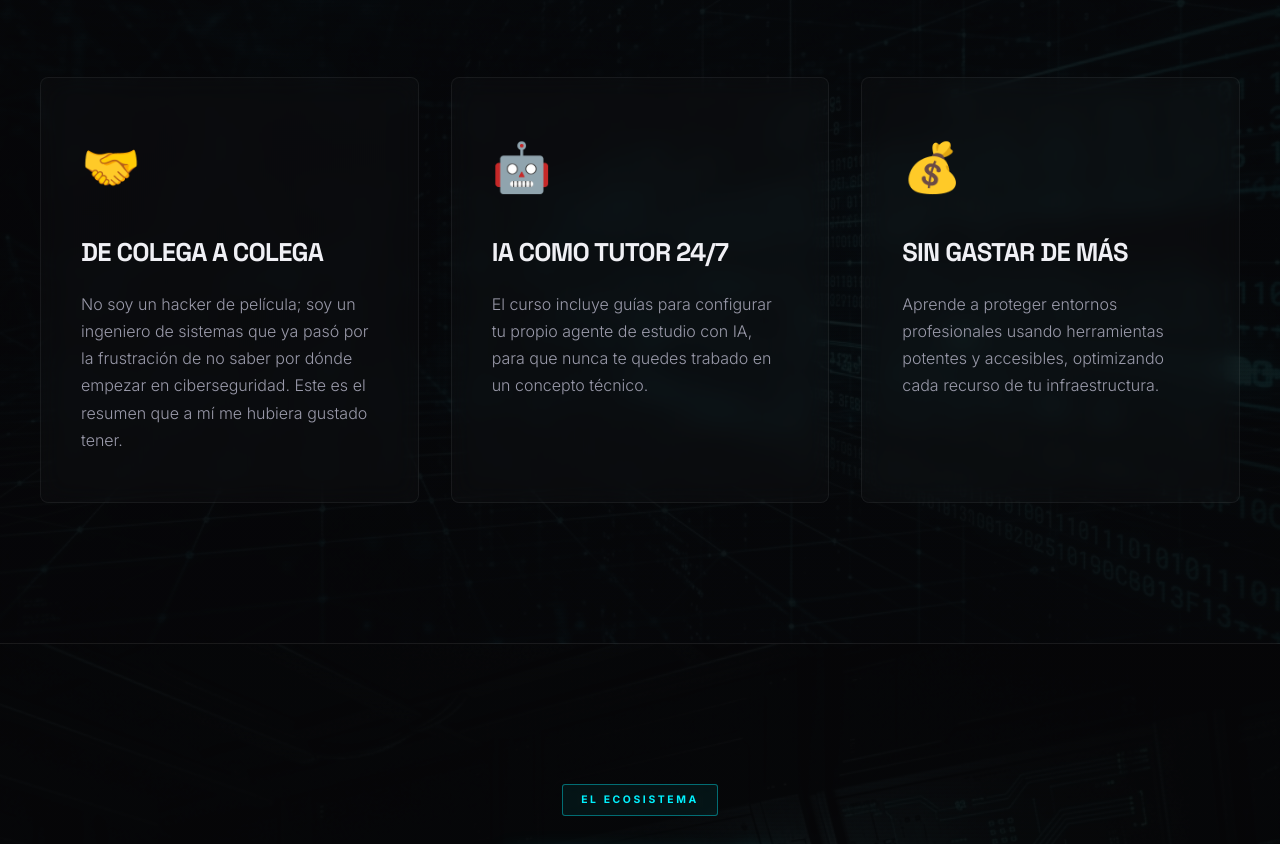
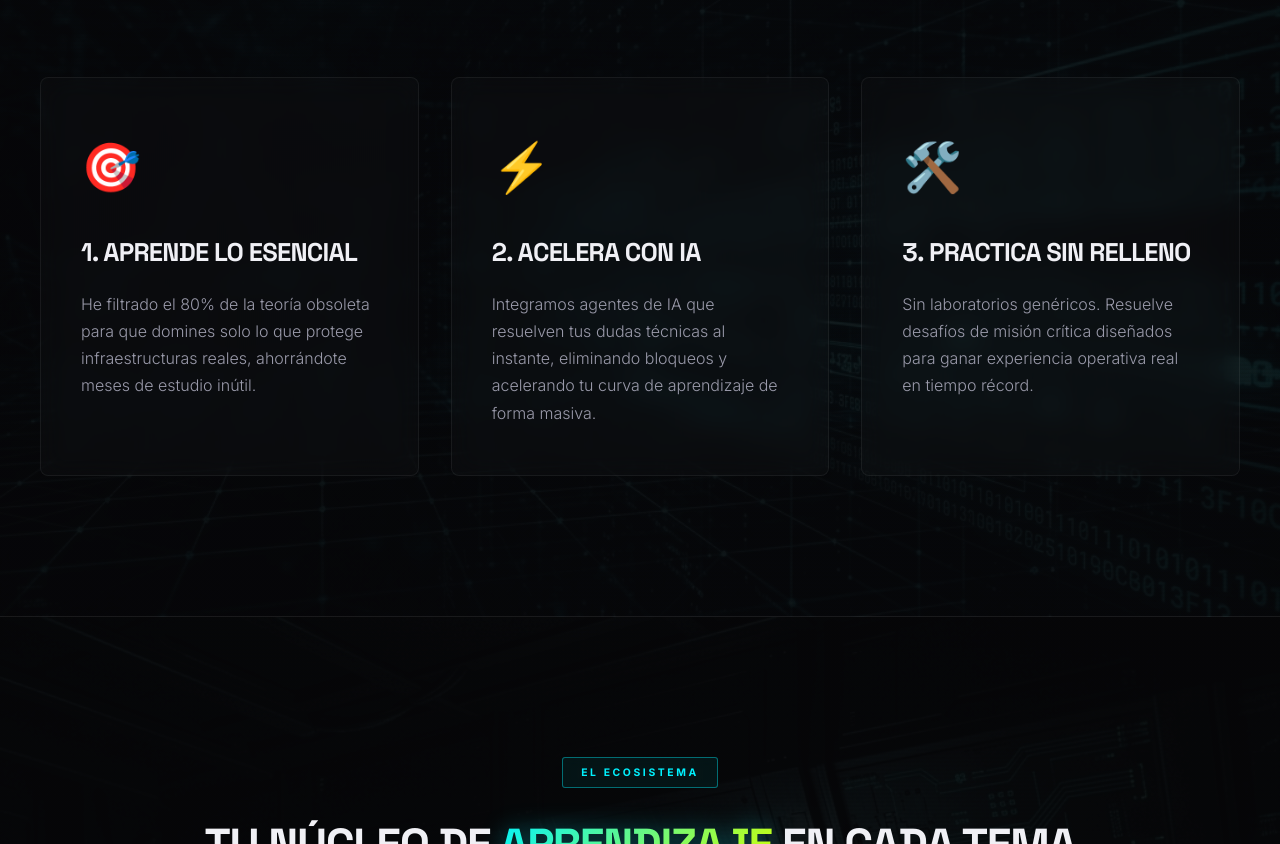
Before and after one commit to inglop420/Landing-Ciberseguridad, a plain HTML site: page index.html in a window 1280 px wide. Shown: the part 2223-3067 px from the top of the page. Drawn offline with Linux system fonts and the light colour scheme.

Commit message:
refactor: update core features section with new value propositions and icons

```diff
--- a/index.html
+++ b/index.html
@@ -83,19 +83,19 @@
 
             <div class="core-grid">
                 <div class="card reveal">
-                    <span class="card-icon">🤝</span>
-                    <h3>De Colega a Colega</h3>
-                    <p>No soy un hacker de película; soy un ingeniero de sistemas que ya pasó por la frustración de no saber por dónde empezar en ciberseguridad. Este es el resumen que a mí me hubiera gustado tener.</p>
+                    <span class="card-icon">🎯</span>
+                    <h3>1. Aprende lo esencial</h3>
+                    <p>He filtrado el 80% de la teoría obsoleta para que domines solo lo que protege infraestructuras reales, ahorrándote meses de estudio inútil.</p>
                 </div>
                 <div class="card reveal">
-                    <span class="card-icon">🤖</span>
-                    <h3>IA como Tutor 24/7</h3>
-                    <p>El curso incluye guías para configurar tu propio agente de estudio con IA, para que nunca te quedes trabado en un concepto técnico.</p>
+                    <span class="card-icon">⚡</span>
+                    <h3>2. Acelera con IA</h3>
+                    <p>Integramos agentes de IA que resuelven tus dudas técnicas al instante, eliminando bloqueos y acelerando tu curva de aprendizaje de forma masiva.</p>
                 </div>
                 <div class="card reveal">
-                    <span class="card-icon">💰</span>
-                    <h3>Sin Gastar de Más</h3>
-                    <p>Aprende a proteger entornos profesionales usando herramientas potentes y accesibles, optimizando cada recurso de tu infraestructura.</p>
+                    <span class="card-icon">🛠️</span>
+                    <h3>3. Practica sin relleno</h3>
+                    <p>Sin laboratorios genéricos. Resuelve desafíos de misión crítica diseñados para ganar experiencia operativa real en tiempo récord.</p>
                 </div>
             </div>
         </div>
```
